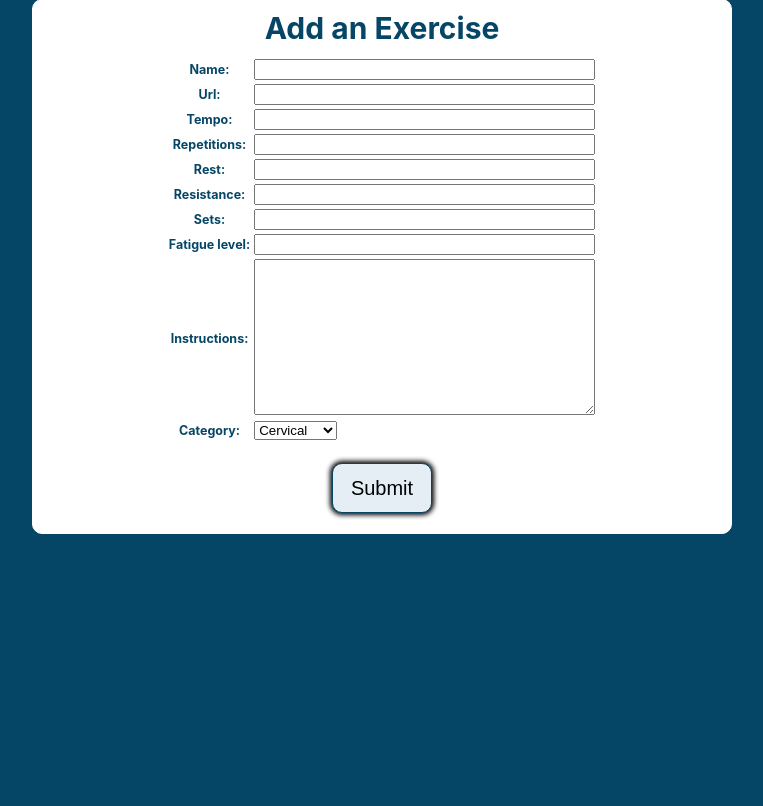
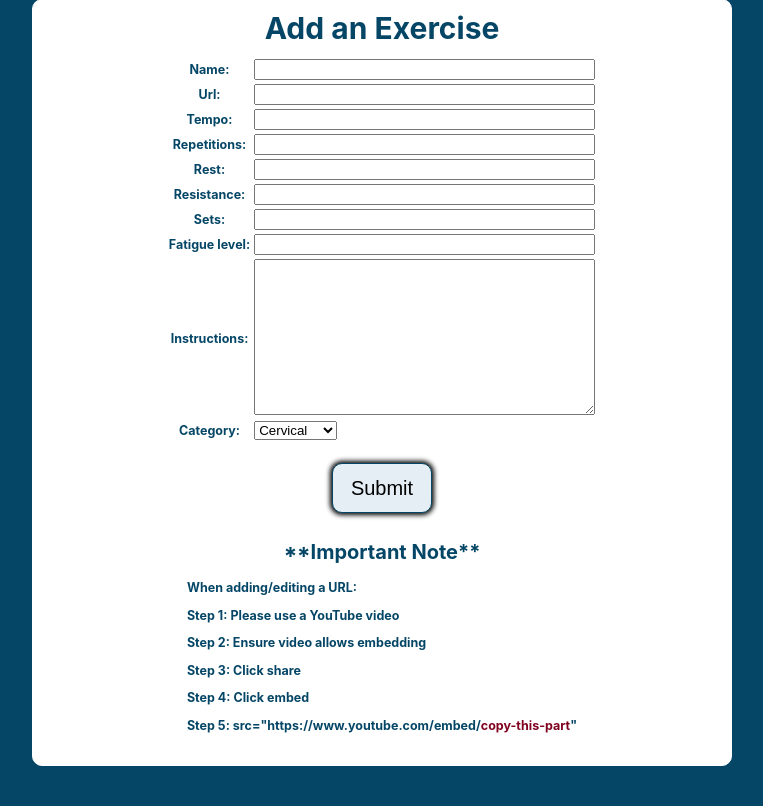
Before and after one commit to njmanning212/move-every-day, a Django app: page /exercises/create/ in a window 1280 px wide. Shown: the part 101-907 px from the top of the page, without its empty margins (258-1021 px from the left). Run offline with Django 4.2, Linux system fonts and the light colour scheme; the visitor is signed in with stand-in values (Sample User, id 1).

Commit message:
add further instructions to user for proper url embedding for videos on form

```diff
--- a/main_app/static/css/form.css
+++ b/main_app/static/css/form.css
@@ -48,15 +48,6 @@ label {
   cursor: pointer;
 }
 
-h2 {
-  font-size: 3rem;
-  padding: 10px;
-  margin: 0;
-  color: var(--blue);
-  text-align: center;
-  font-weight: bold;
-}
-
 h3 {
   font-size: 1.5rem;
   padding: 10px;
@@ -87,3 +78,23 @@ h3 {
   margin: 20px 0px;
   gap: 20px;
 }
+
+.embed-instructions {
+  padding: 0;
+}
+
+h2 {
+  color: var(--dark-blue);
+  text-align: center;
+  font-size: 2rem;
+  padding-top: 10px;
+}
+
+.embed-instructions > p {
+  font-size: 1.25em;
+  font-weight: bold;
+}
+
+.url {
+  color: var(--burgundy);
+}
--- a/main_app/templates/main_app/exercise_form.html
+++ b/main_app/templates/main_app/exercise_form.html
@@ -28,6 +28,27 @@
     </table>
     <button type="submit" class="btn submit">Submit</button>
   </form>
+  <div class="embed-instructions">
+    <h2>**Important Note**</h2>
+    <p>
+      When adding/editing a URL:
+    </p>
+    <p>
+      Step 1: Please use a YouTube video
+    </p>
+    <p>
+      Step 2: Ensure video allows embedding
+    </p>
+    <p>
+      Step 3: Click share
+    </p>
+    <p>
+      Step 4: Click embed
+    </p>
+    <p class="src">
+      Step 5: src="https://www.youtube.com/embed/<span class="url">copy-this-part</span>"
+    </p>
+  </div>
 </section>
 
 {% endblock %}
```
